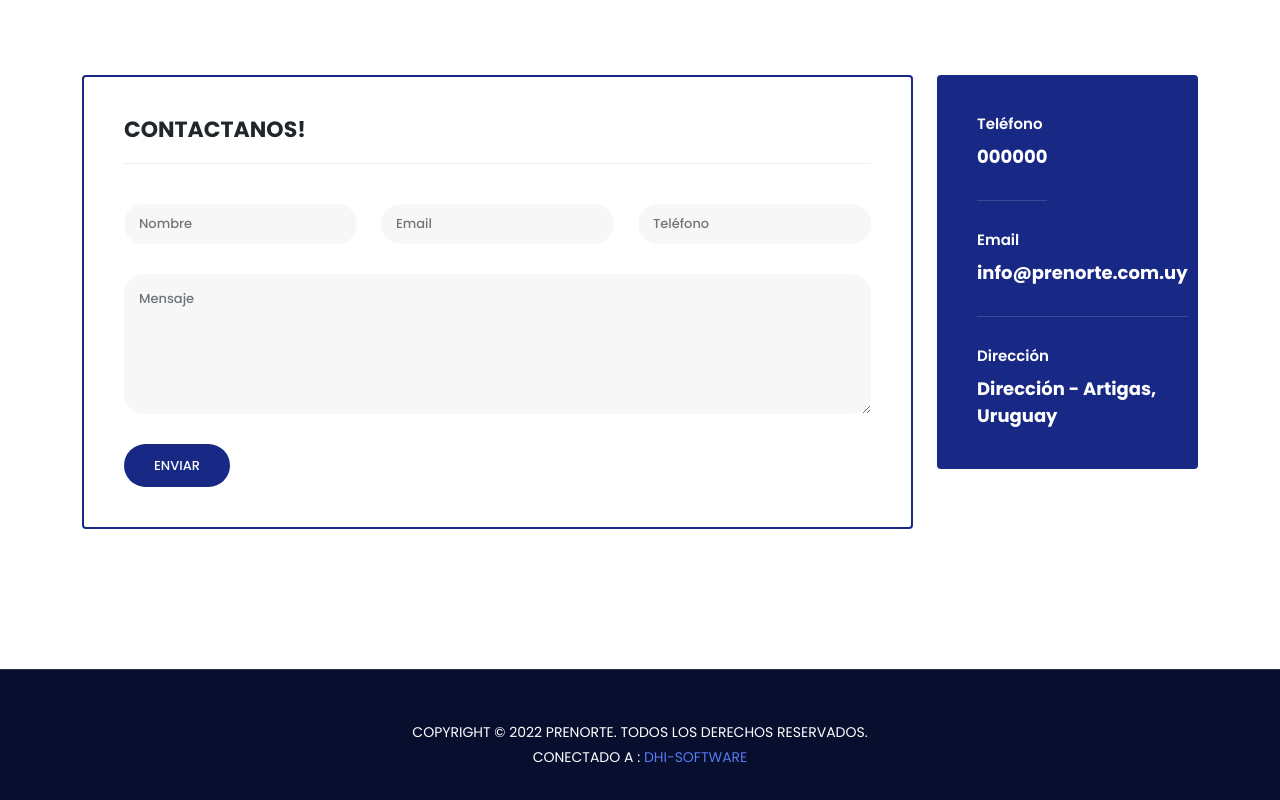
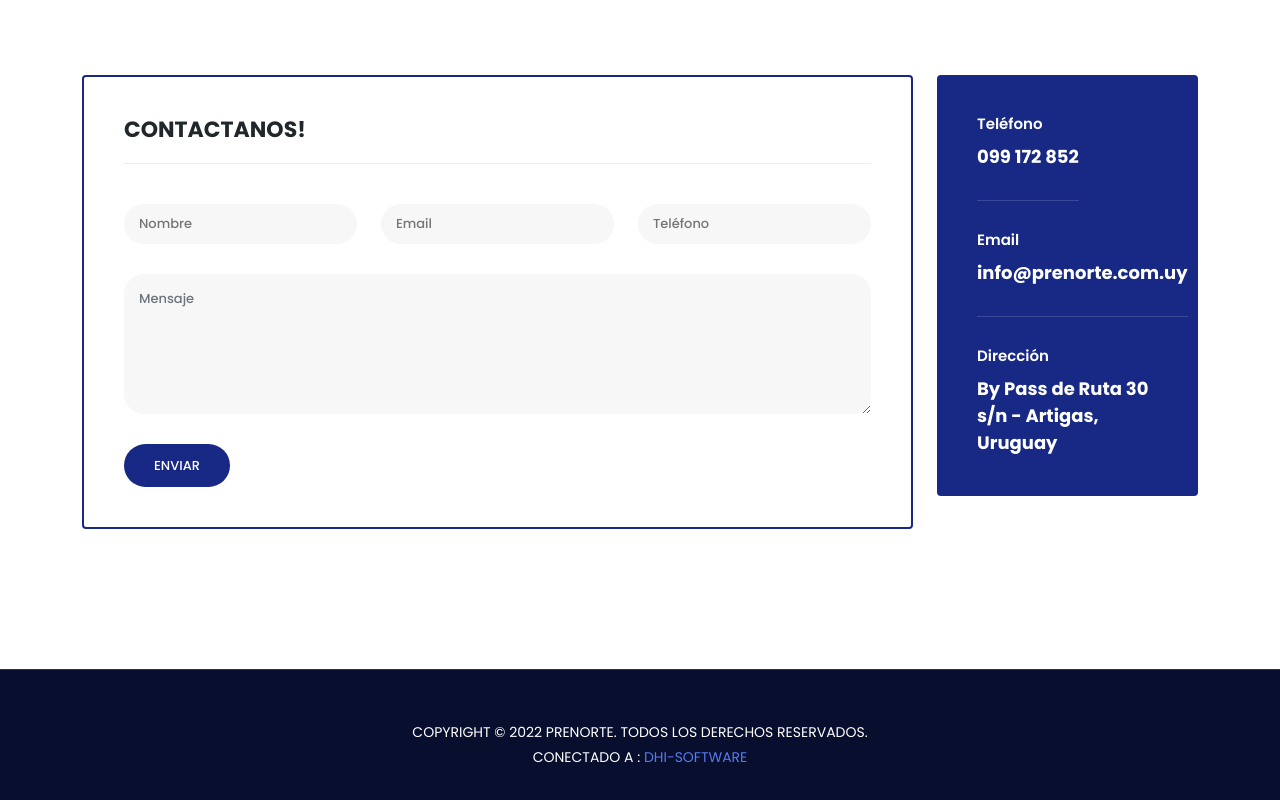
Before and after one commit to santioliverag/prenorte, a plain HTML site: page index.html in a window 1280 px wide. Shown: the part 4424-5224 px from the top of the page. Drawn offline with Linux system fonts and the light colour scheme.

Commit message:
fix: contacto

```diff
--- a/index.html
+++ b/index.html
@@ -435,7 +435,7 @@
             <ul>
               <li>
                 <h6>Teléfono</h6>
-                <span>000000</span>
+                <span>099 172 852</span>
               </li>
               <li>
                 <h6>Email</h6>
@@ -443,7 +443,7 @@
               </li>
               <li>
                 <h6>Dirección</h6>
-                <span>Dirección - Artigas, Uruguay</span>
+                <span>By Pass de Ruta 30 s/n - Artigas, Uruguay</span>
               </li>
             </ul>
           </div>
```
